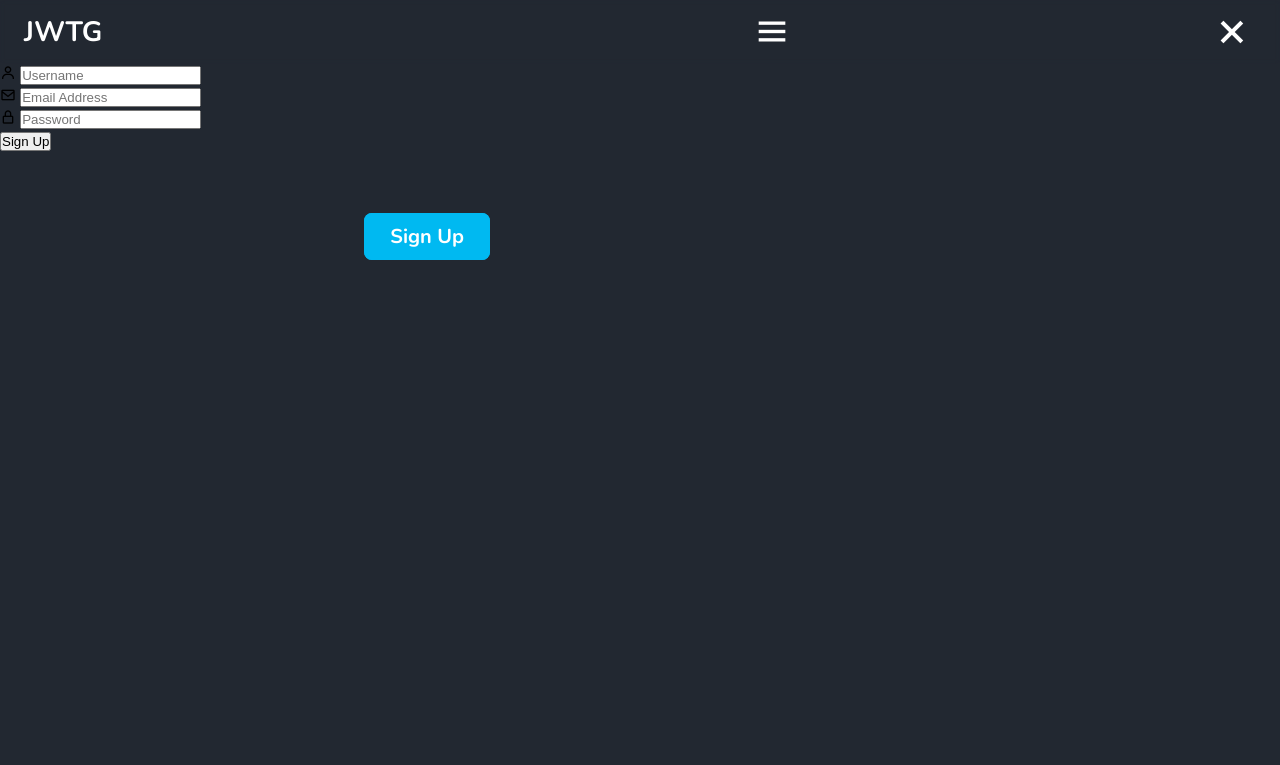
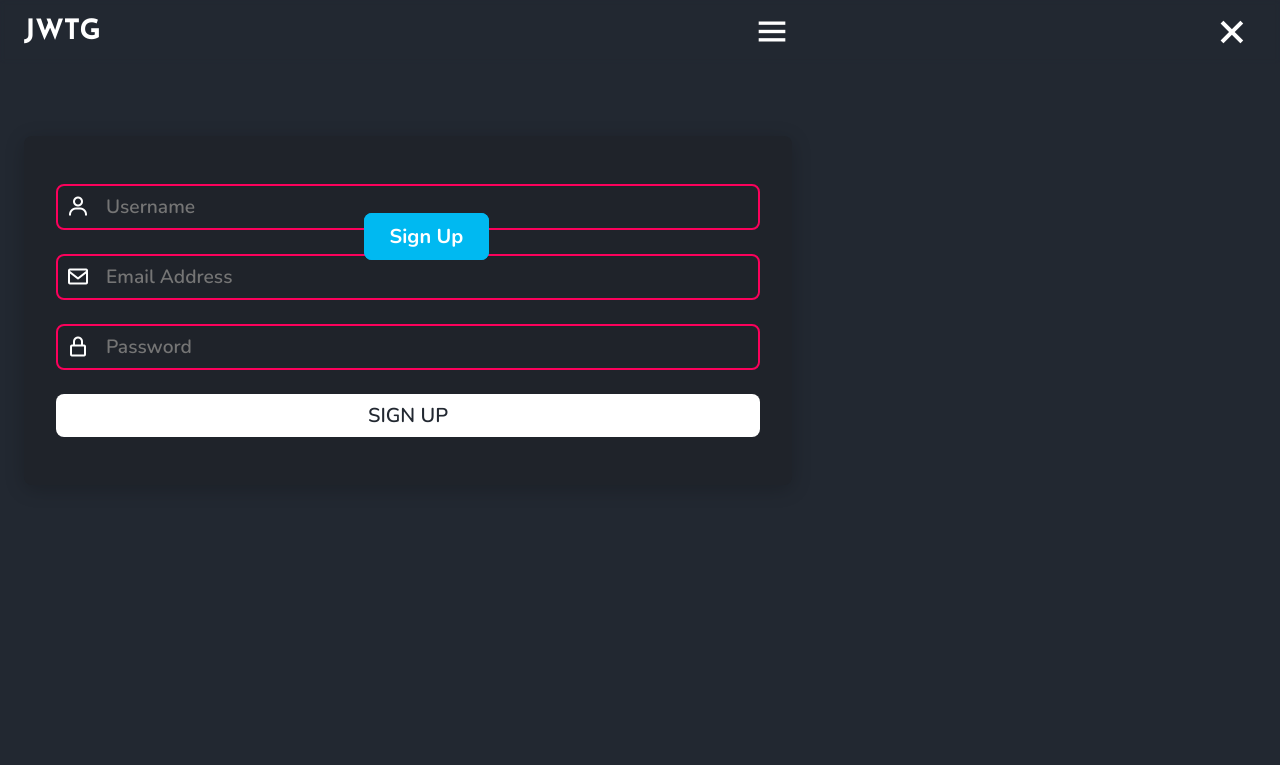
Before and after one commit to Remy349/jwt-generator-api-python, a Flask app: page /auth/sign-up in a window 1280 px wide. Shown: the top 765 px of the page. Run offline with Flask 3, Linux system fonts and the light colour scheme.

Commit message:
Added styles to the SignUp form and created some mixins

```diff
--- a/flaskr/static/css/styles.css
+++ b/flaskr/static/css/styles.css
@@ -47,6 +47,7 @@ ul {
   left: 0;
   backdrop-filter: blur(2px);
   line-height: 0;
+  z-index: 1;
 }
 
 .nav {
@@ -114,6 +115,7 @@ ul {
   font-size: 1.75rem;
   font-weight: 700;
   color: #fff;
+  font-family: "Josefin Sans", sans-serif;
 }
 .nav__toggle {
   font-size: 2.5rem;
@@ -134,9 +136,6 @@ ul {
   right: 0;
 }
 
-.home {
-  margin-top: 2rem;
-}
 .home__title {
   font-size: 3.5rem;
   color: #fff;
@@ -252,7 +251,7 @@ ul {
 .signin__form-btn {
   border: none;
   border-radius: 0.5rem;
-  font-size: 1.3rem;
+  font-size: 1.25rem;
   padding: 0.5rem 0;
   cursor: pointer;
   outline: none;
@@ -280,4 +279,52 @@ ul {
   color: #fff;
 }
 
+.signup__form {
+  background-color: #1f232a;
+  border-radius: 0.5rem;
+  box-shadow: 0 4px 20px rgba(0, 0, 0, 0.2);
+  width: 100%;
+  display: grid;
+  row-gap: 1.5rem;
+  padding: 3rem 2rem;
+}
+.signup__form-container {
+  border-radius: 0.5rem;
+  border: 2px solid #fb015b;
+  display: grid;
+  grid-template-columns: 2.5rem auto;
+}
+.signup__form-input {
+  width: 100%;
+  border: none;
+  outline: none;
+  font-size: 1.2rem;
+  font-family: "Nunito", sans-serif;
+  font-weight: 600;
+  color: #fff;
+  background-color: transparent;
+  padding: 0.5rem 1.2rem 0.5rem 0.5rem;
+}
+.signup__form-icon {
+  color: #fff;
+  display: flex;
+  justify-content: center;
+  align-items: center;
+  font-size: 1.5rem;
+}
+.signup__form-btn {
+  border: none;
+  border-radius: 0.5rem;
+  font-size: 1.25rem;
+  padding: 0.5rem 0;
+  cursor: pointer;
+  outline: none;
+  text-transform: uppercase;
+  background-color: #fff;
+  color: #222831;
+  width: 100%;
+  font-family: "Nunito", sans-serif;
+  font-weight: 600;
+}
+
 /*# sourceMappingURL=styles.css.map */
--- a/flaskr/static/scss/components/_buttons.scss
+++ b/flaskr/static/scss/components/_buttons.scss
@@ -1,4 +1,5 @@
 @use '../utils/_colors.scss' as c;
+@use '../utils/_fonts.scss' as f;
 
 @mixin home-btns($bg-color, $border-color) {
   display: flex;
@@ -13,3 +14,18 @@
   border: 2px solid $border-color;
   transition: all .3s;
 }
+
+@mixin auth-btns {
+  border: none;
+  border-radius: .5rem;
+  font-size: 1.25rem;
+  padding: .5rem 0;
+  cursor: pointer;
+  outline: none;
+  text-transform: uppercase;
+  background-color: c.$White-Color;
+  color: c.$Bg-Color;
+  width: 100%;
+  font-family: f.$Nunito;
+  font-weight: 600;
+}
--- a/flaskr/static/scss/components/_forms.scss
+++ b/flaskr/static/scss/components/_forms.scss
@@ -0,0 +1,24 @@
+@use '../utils/_colors.scss' as c;
+@use '../utils/_fonts.scss' as f;
+
+@mixin auth-form {
+  background-color: c.$Form-Color;
+  border-radius: .5rem;
+  box-shadow: 0 4px 20px rgba(0,0,0,.2);
+  width: 100%;
+  display: grid;
+  row-gap: 1.5rem;
+  padding: 3rem 2rem;
+}
+
+@mixin input-form {
+  width: 100%;
+  border: none;
+  outline: none;
+  font-size: 1.2rem;
+  font-family: f.$Nunito;
+  font-weight: 600;
+  color: c.$White-Color;
+  background-color: transparent;
+  padding: .5rem 1.2rem .5rem .5rem;
+}
--- a/flaskr/static/scss/pages/_home.scss
+++ b/flaskr/static/scss/pages/_home.scss
@@ -2,8 +2,6 @@
 @use '../components/_buttons.scss' as comB;
 
 .home {
-  margin-top: 2rem;
-
   &__title {
     font-size: 3.5rem;
     color: c.$White-Color;
--- /dev/null
+++ b/flaskr/static/scss/pages/_sign-up.scss
@@ -0,0 +1,32 @@
+@use '../components/_forms.scss' as comF;
+@use '../components/_buttons.scss' as comB;
+@use '../utils/_colors.scss' as c;
+
+.signup {
+  &__form {
+    @include comF.auth-form;
+
+    &-container {
+      border-radius: .5rem;
+      border: 2px solid c.$Pink-Color;
+      display: grid;
+      grid-template-columns: 2.5rem auto;
+    }
+
+    &-input {
+      @include comF.input-form;
+    }
+
+    &-icon {
+      color: c.$White-Color;
+      display: flex;
+      justify-content: center;
+      align-items: center;
+      font-size: 1.5rem;
+    }
+
+    &-btn {
+      @include comB.auth-btns;
+    }
+  }
+}
--- a/flaskr/static/scss/sections/_nav.scss
+++ b/flaskr/static/scss/sections/_nav.scss
@@ -1,4 +1,5 @@
 @use '../utils/_colors.scss' as c;
+@use '../utils/_fonts.scss' as f;
 
 .header {
   position: fixed;
@@ -7,6 +8,7 @@
   left: 0;
   backdrop-filter: blur(2px);
   line-height: 0;
+  z-index: 1;
 }
 
 .nav {
@@ -86,6 +88,7 @@
     font-size: 1.75rem;
     font-weight: 700;
     color: c.$White-Color;
+    font-family: f.$Josefin;
   }
 
   &__toggle {
--- a/flaskr/static/scss/styles.scss
+++ b/flaskr/static/scss/styles.scss
@@ -6,3 +6,5 @@
 @forward 'pages/home';
 // SIGN IN
 @forward 'pages/sign-in';
+// SIGN UP
+@forward 'pages/sign-up';
--- a/flaskr/templates/auth/sign-up.html
+++ b/flaskr/templates/auth/sign-up.html
@@ -1,7 +1,7 @@
 {% extends "base.html" %}
 
 {% block content %}
-<section class="signup">
+<section class="signup container section">
   <div class="signup__forms">
     <form class="signup__form" method="POST" action="">
       {{ form.csrf_token }}
--- a/flaskr/templates/index.html
+++ b/flaskr/templates/index.html
@@ -1,7 +1,7 @@
 {% extends "base.html" %}
 
 {% block content %}
-<section class="home container">
+<section class="home container section">
   <h1 class="home__title">
     <span class="home__title-gradient">JWT</span>
     <span>Generator</span>
```
Also changed, not shown: flaskr/static/scss/pages/_sign-in.scss (+5 -28 lines), 1 other file.
